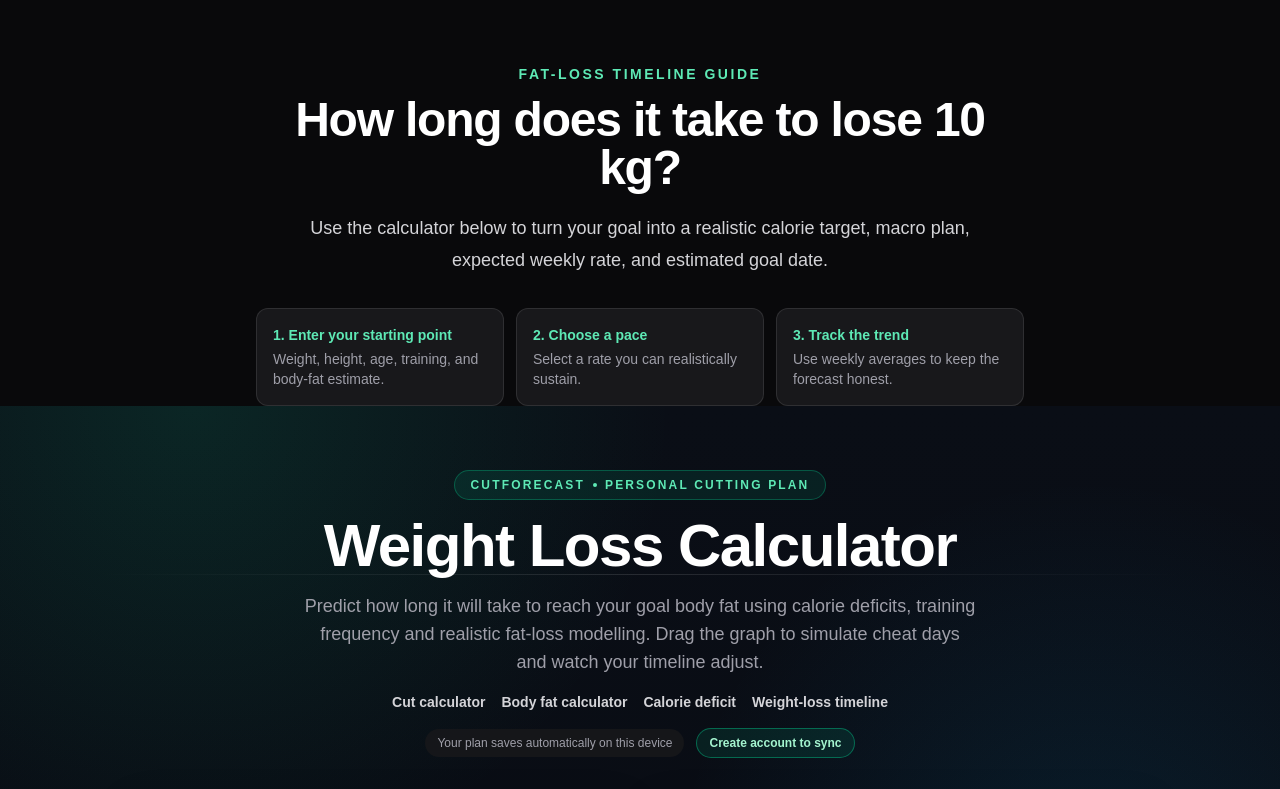
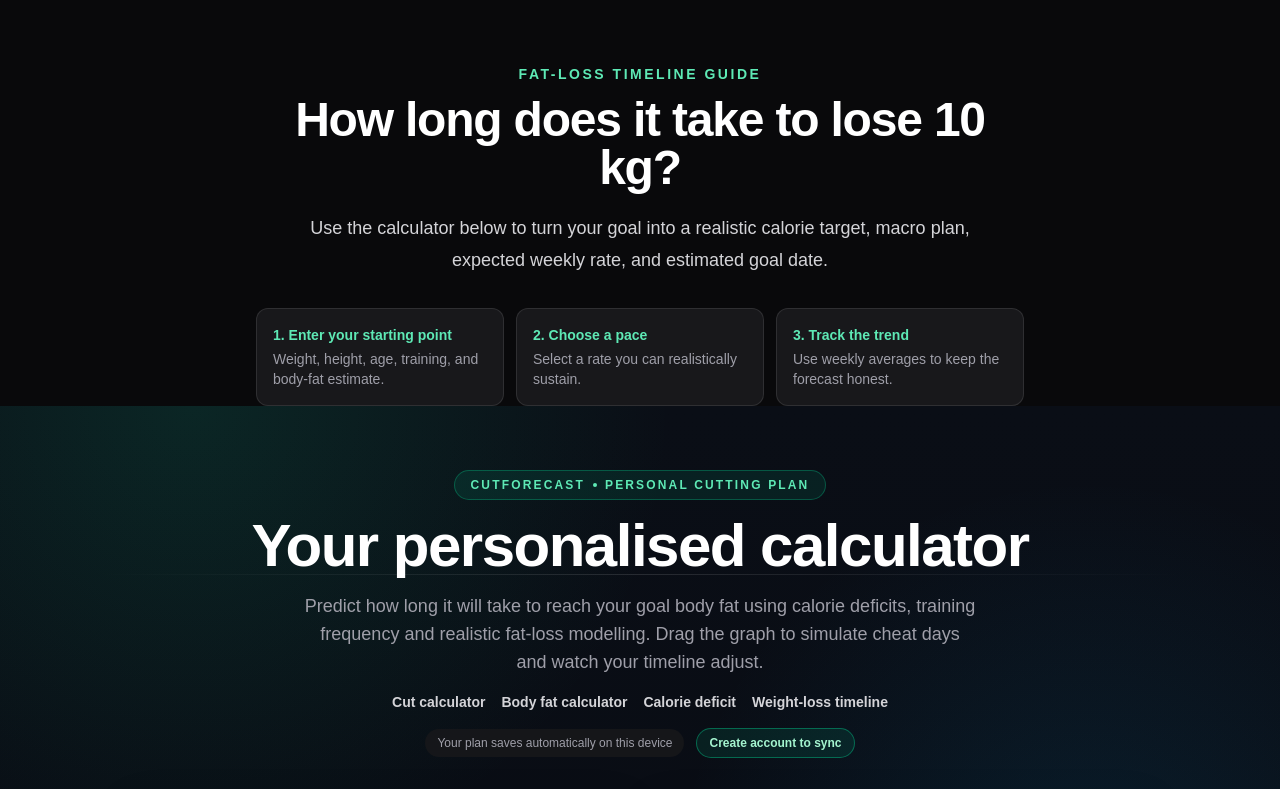
Before and after one commit to edwarddeakin06-maker/cutforecast, a Next.js app: page /how-long-to-lose/10kg in a window 1280 px wide. Shown: the top 789 px of the page. Built offline with nearby package versions, Linux system fonts and the light colour scheme; no server answers.

Commit message:
Improve calculator landing page quality

```diff
--- a/app/cut/[slug]/page.tsx
+++ b/app/cut/[slug]/page.tsx
@@ -9,6 +9,7 @@ export async function generateMetadata({ params }: PageProps): Promise<Metadata>
   return {
     title: `${title} Cut Calculator | CutForecast`,
     description: `Build a personalised ${title.toLowerCase()} cutting plan with calories, macros, and a realistic timeline.`,
+    robots: { index: false, follow: true },
   };
 }
 
--- a/app/how-long-to-lose/[amount]/page.tsx
+++ b/app/how-long-to-lose/[amount]/page.tsx
@@ -64,7 +64,7 @@ export default async function AmountPage({ params }: PageProps) {
           </div>
         </div>
       </section>
-      <Calculator />
+      <Calculator embedded />
       <section className="bg-zinc-950 px-4 pb-16 text-white sm:px-8">
         <div className="mx-auto max-w-3xl rounded-2xl border border-white/10 bg-zinc-900 p-6">
           <h2 className="text-2xl font-bold">Common questions about losing {formattedAmount}</h2>
--- a/app/page.tsx
+++ b/app/page.tsx
@@ -148,7 +148,7 @@ weight += (waterOffset - previousOffset);
   return arr;
 };
 
-export default function Home() {
+export default function Home({ embedded = false }: { embedded?: boolean }) {
   const chartRef = useRef<any>(null);
   const pathname = usePathname();
   const pageCopy = {
@@ -844,7 +844,11 @@ const applyScenario = () => {
           <p className="inline-flex items-center gap-2 rounded-full border border-emerald-400/30 bg-emerald-400/10 px-4 py-1.5 text-xs font-bold uppercase tracking-[0.18em] text-emerald-300">
             CutForecast <span className="h-1 w-1 rounded-full bg-emerald-300" /> Personal cutting plan
           </p>
-          <h1 className="text-4xl font-black tracking-tight sm:text-6xl">{pageCopy.title}</h1>
+          {embedded ? (
+            <h2 className="text-4xl font-black tracking-tight sm:text-6xl">Your personalised calculator</h2>
+          ) : (
+            <h1 className="text-4xl font-black tracking-tight sm:text-6xl">{pageCopy.title}</h1>
+          )}
           <p className="text-center text-zinc-400 max-w-2xl mx-auto text-base leading-7 sm:text-lg">
             {pageCopy.description}
           </p>
```
